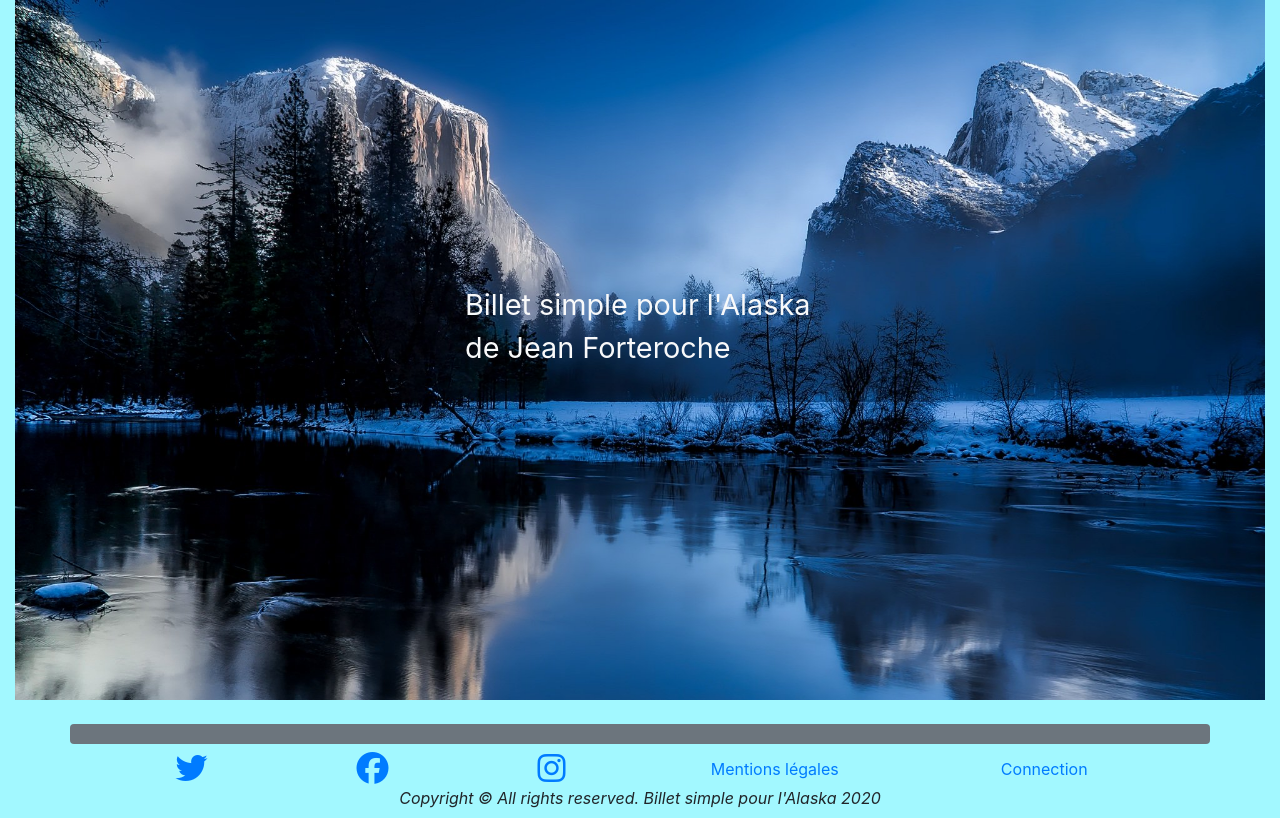
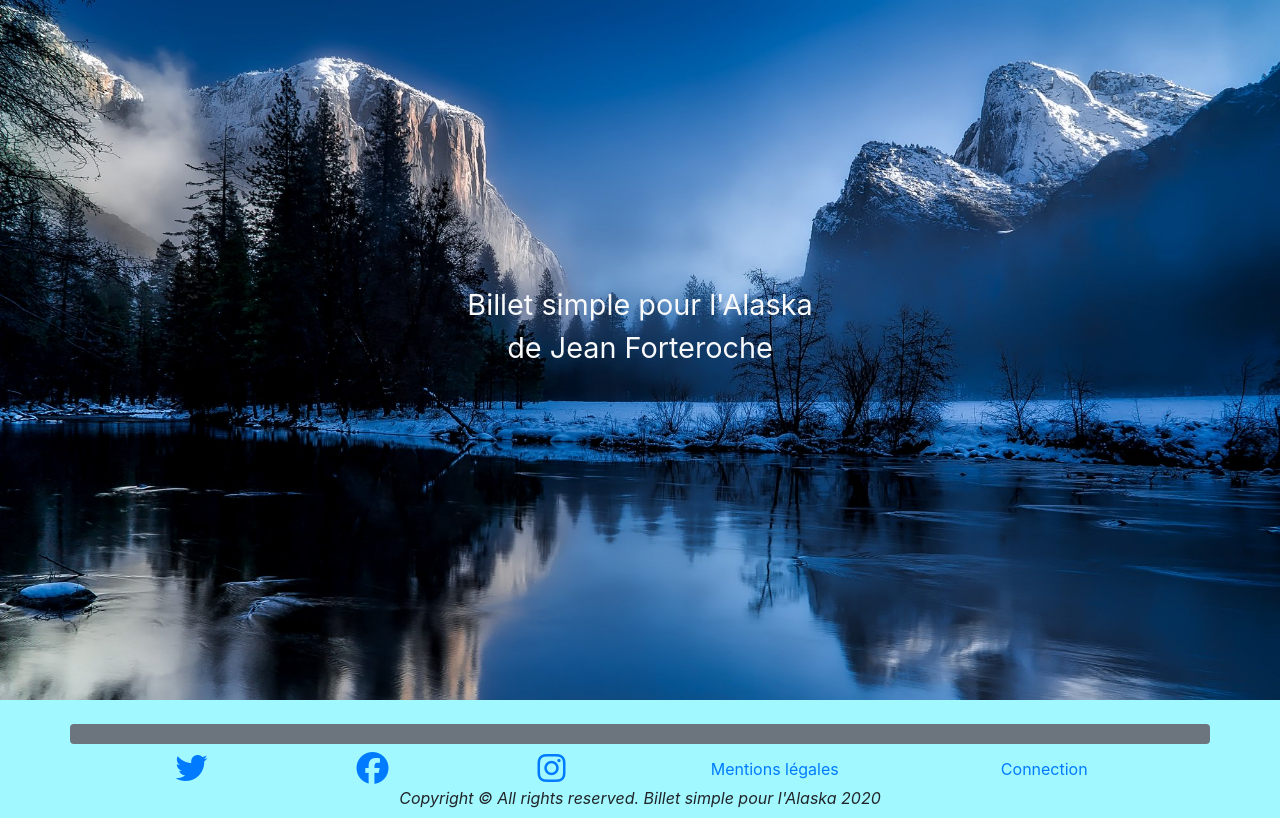
Before and after one commit to lserrano63/Jean-Forteroche, a PHP site: page / in a window 1280 px wide. Shown: the part 40-858 px from the top of the page. Run offline with PHP 8.4, Linux system fonts and the light colour scheme; data that the repository does not hold is empty; some libraries are stand-ins or nearby versions.

Commit message:
amélioration Bootstrap

```diff
--- a/Views/adminModify.php
+++ b/Views/adminModify.php
@@ -2,7 +2,6 @@
 <?php ob_start(); ?>
 
 <section class="container">
-
     <div class="card card-container">
         <h3 class="card-header">Modifier votre post</h2>
         <div class="card-body">
@@ -21,8 +20,6 @@
             </div>
         </div>
     </div>
-
-
 </section>
 
 <script src="scripts/tiny.js"></script>
--- a/Views/indexView.php
+++ b/Views/indexView.php
@@ -1,10 +1,10 @@
 <?php $title = "Billet simple pour l'Alaska"; ?>
 
 <?php ob_start(); ?>
-    <section class="container-fluid " id="section_img">
+    <section class="container-fluid p-0 m-0" id="section_img">
         <figure class="position-relative">
             <img class="figure-img img-fluid" src="images/1.jpg" alt="Alaska's lake"/>
-            <figcaption class="position-absolute text-light mx-auto">Billet simple pour l'Alaska<br>
+            <figcaption class="position-absolute text-light text-center">Billet simple pour l'Alaska<br>
             de Jean Forteroche
             </figcaption>
         </figure>
@@ -34,7 +34,7 @@
             <li><a href=""><i class="fab fa-facebook fa-2x"></i></a></li>
             <li><a href=""><i class="fab fa-instagram fa-2x"></i></a></li>
         </ul>
-        <a class="col-6 col-sm-3 p-0" href="">Mentions légales</a>
+        <a class="col-6 col-sm-3 p-0" href="?action=mentions">Mentions légales</a>
         <a class="col-6 col-sm-3 p-0" href="?action=login">Connection</a>
         <p class="col-12 mb-0 font-italic p-0">Copyright © All rights reserved. Billet simple pour l'Alaska 2020</p>
     </div>
--- a/Views/login.php
+++ b/Views/login.php
@@ -2,7 +2,7 @@
 
 ?>
 <?php ob_start(); ?>
-<section id="login" class="container">
+<section id="login" class="container mt-4">
 	<div class="card card-container">
 		<h2 class="card-header">Connexion</h2>
 		<div class="card-body">
```
Also changed, not shown: Views/adminPostView.php (+8 -7 lines), Views/postView.php (+6 -6 lines). Lines whose indentation alone changed are shown as unchanged.
